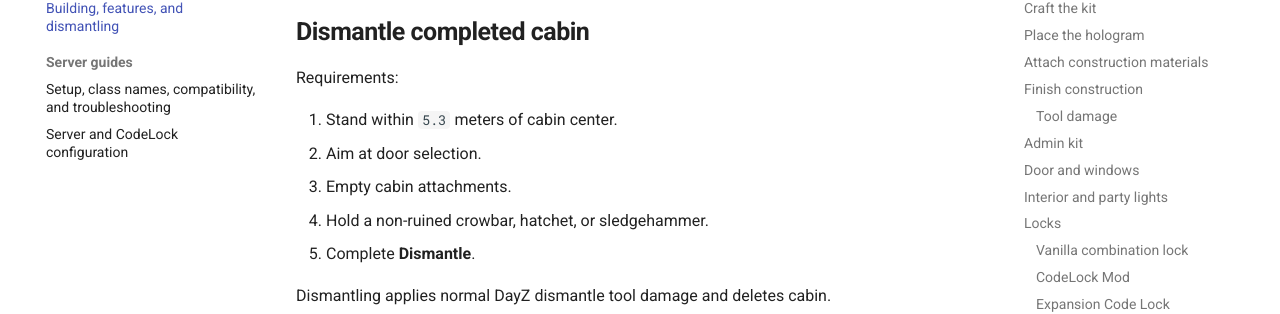
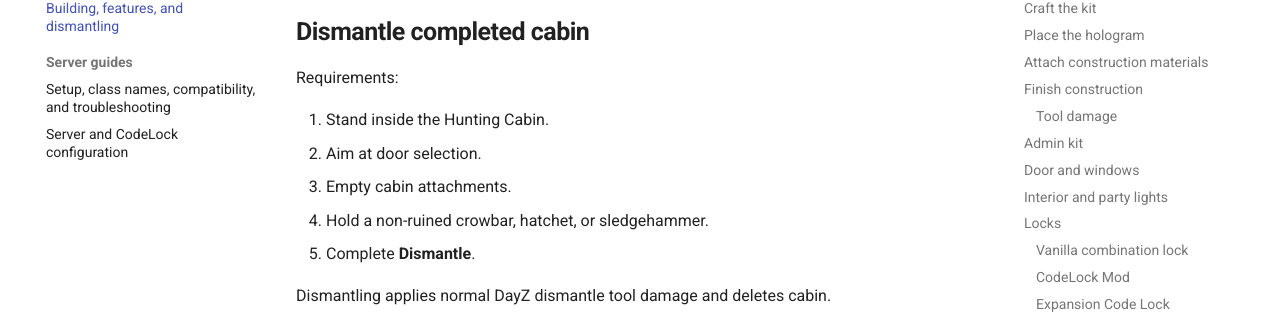
Before and after one commit to Tyson89/RaG-Mod-Wikis, an MkDocs documentation site: the page built from docs/mods/hunting-cabin/building-features-and-dismantling.md, in a window 1280 px wide and 900 px high, scrolled down 4491 px. Shown: the part 150-464 px from the top of the window. Built offline with MkDocs 1.6.1 and Material for MkDocs 9.7.7, drawn with Linux system fonts in a browser that asks for light colours; comment, search, counter and statistics services are not loaded.

Commit message:
Requirements

```diff
--- a/docs/mods/hunting-cabin/building-features-and-dismantling.md
+++ b/docs/mods/hunting-cabin/building-features-and-dismantling.md
@@ -145,7 +145,7 @@ Dedicated **Destroy Hunting Cabin** source exists but is explicitly marked unuse
 
 Requirements:
 
-1. Stand within `5.3` meters of cabin center.
+1. Stand inside the Hunting Cabin.
 2. Aim at door selection.
 3. Empty cabin attachments.
 4. Hold a non-ruined crowbar, hatchet, or sledgehammer.
```
